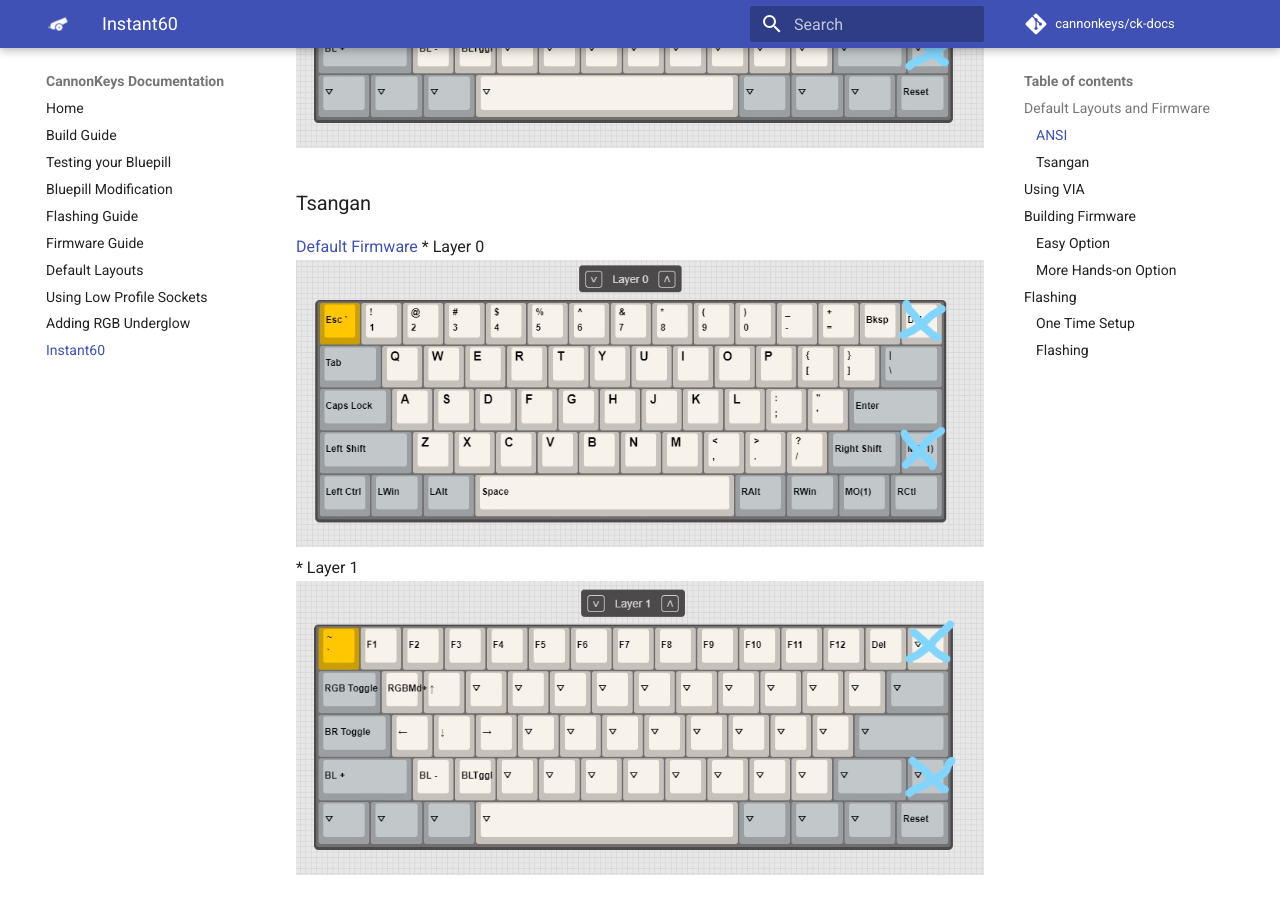
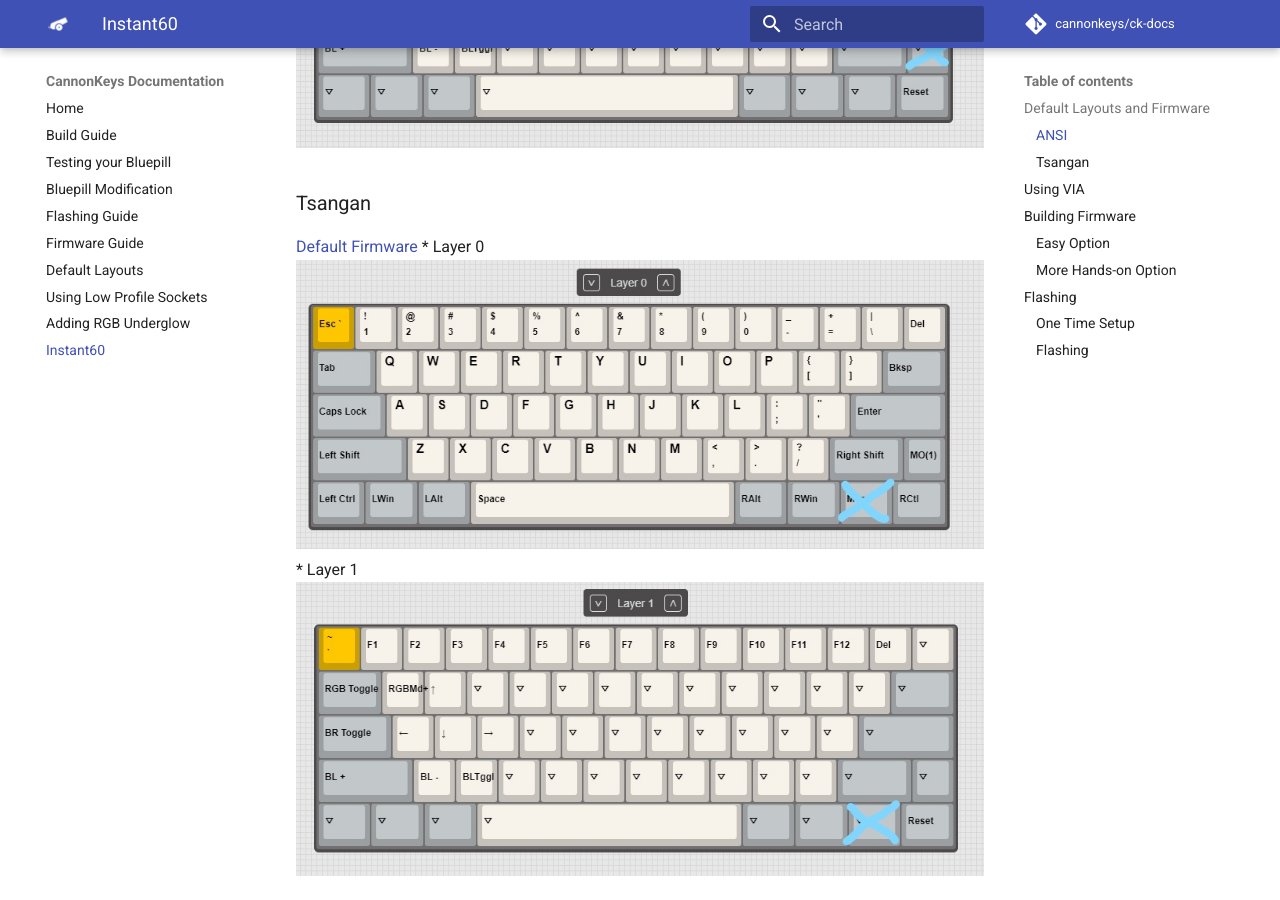
Before and after one commit to cannonkeys/ck-docs, an MkDocs documentation site: the page built from docs/instant60.md, in a window 1280 px wide and 900 px high, scrolled down 878 px. Built offline with MkDocs 1.6.1 and Material for MkDocs 9.7.7, drawn with Linux system fonts in a browser that asks for light colours; comment, search, counter and statistics services are not loaded.

Commit message:
Fix tsangan

```diff
--- a/docs/instant60.md
+++ b/docs/instant60.md
@@ -15,9 +15,9 @@ The layouts shown are as they look in VIA. Due to a VIA limitation, all keys are
 ### Tsangan
 [Default Firmware](assets/cannonkeys_instant60_via.bin)
 * Layer 0
-![](images/layouts/instant60_ansi_0.jpg)
+![](images/layouts/instant60_tsangan_0.jpg)
 * Layer 1
-![](images/layouts/instant60_ansi_1.jpg)
+![](images/layouts/instant60_tsangan_1.jpg)
 
 ## Using VIA
 
```
